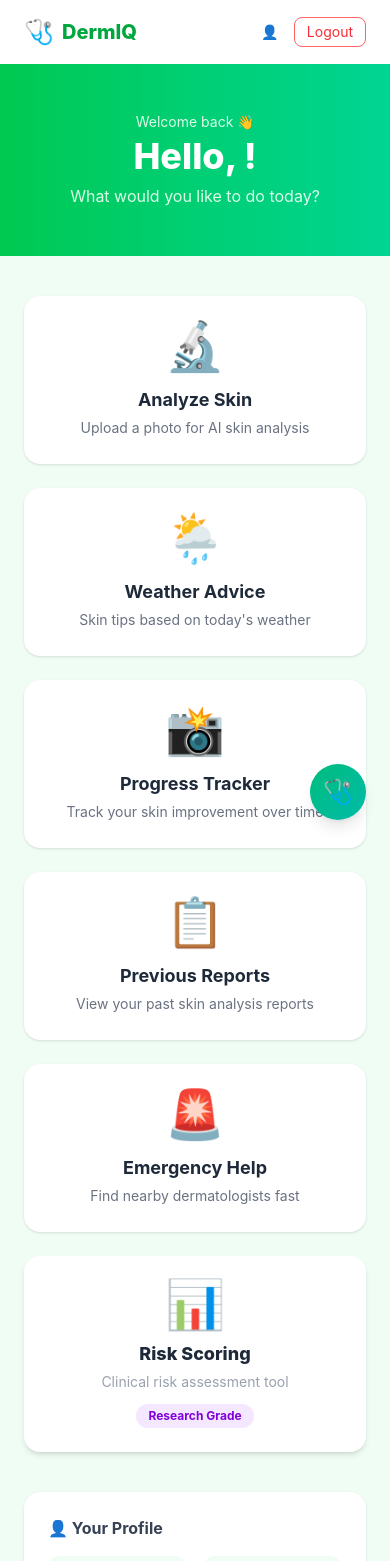
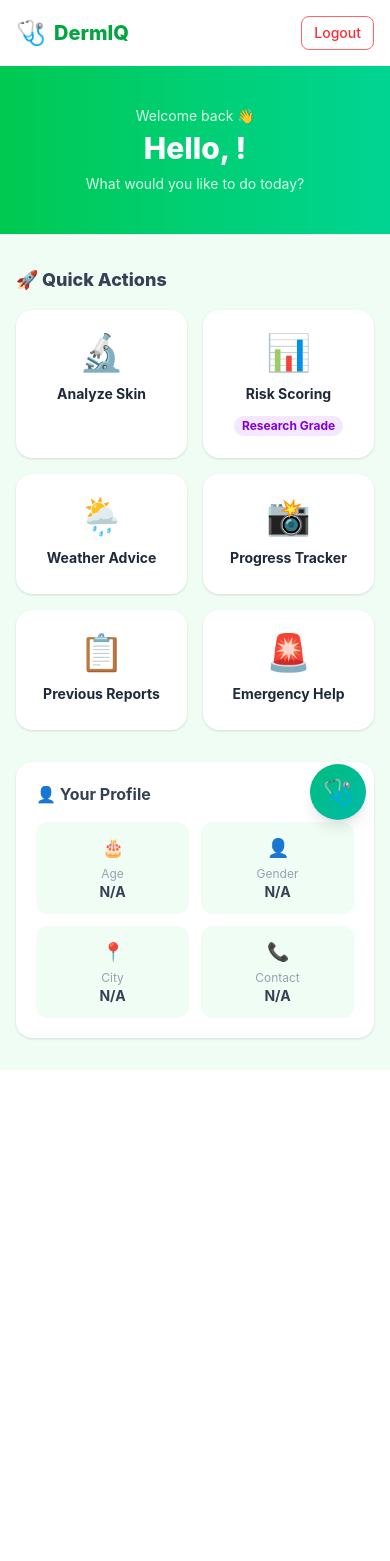
Before and after one commit to TanyaG18-star/dermiq, a React (Vite) app: page /dashboard in a window 390 px wide. Shown: the top 1561 px of the page. After the commit the page ends 1070 px from the top, so only its background shows below. Built offline with nearby package versions, Linux system fonts and the light colour scheme; sample sign-in values are in the browser's storage.

Commit message:
Fixed: duplicate reports bug, logout confirmation, dashboard cards, mobile UI

```diff
--- a/src/pages/Dashboard.jsx
+++ b/src/pages/Dashboard.jsx
@@ -1,153 +1,189 @@
-import { useNavigate } from "react-router-dom";
-import { useEffect, useState } from "react";
+import { useNavigate } from 'react-router-dom'
+import { useEffect, useState } from 'react'
 
 function Dashboard() {
-  const navigate = useNavigate();
-  const [user, setUser] = useState(null);
+  const navigate = useNavigate()
+  const [user, setUser] = useState(null)
+  const [showLogoutConfirm, setShowLogoutConfirm] = useState(false)
 
   useEffect(() => {
-    const savedUser = JSON.parse(localStorage.getItem("dermiq_user"));
+    const savedUser = JSON.parse(localStorage.getItem('dermiq_user'))
     if (!savedUser) {
-      navigate("/login");
+      navigate('/login')
     } else {
-      setUser(savedUser);
+      setUser(savedUser)
     }
-  }, []);
+  }, [])
 
   const handleLogout = () => {
-    localStorage.removeItem("dermiq_loggedIn");
-    navigate("/login");
-  };
+    localStorage.removeItem('dermiq_loggedIn')
+    localStorage.removeItem('dermiq_loggedin')
+    navigate('/login')
+  }
+
+  const cards = [
+    {
+      icon: '🔬',
+      title: 'Analyze Skin',
+      desc: 'Upload a photo for AI skin analysis',
+      route: '/analyze',
+      hover: 'hover:border-green-400',
+      badge: null
+    },
+    {
+      icon: '📊',
+      title: 'Risk Scoring',
+      desc: 'Clinical symptom risk calculator',
+      route: '/risk',
+      hover: 'hover:border-purple-400',
+      badge: 'Research Grade'
+    },
+    {
+      icon: '🌦️',
+      title: 'Weather Advice',
+      desc: 'Skin tips based on today\'s weather',
+      route: '/weather',
+      hover: 'hover:border-yellow-400',
+      badge: null
+    },
+    {
+      icon: '📸',
+      title: 'Progress Tracker',
+      desc: 'Track your skin improvement over time',
+      route: '/progress',
+      hover: 'hover:border-blue-400',
+      badge: null
+    },
+    {
+      icon: '📋',
+      title: 'Previous Reports',
+      desc: 'View your past skin analysis reports',
+      route: '/reports',
+      hover: 'hover:border-teal-400',
+      badge: null
+    },
+    {
+      icon: '🚨',
+      title: 'Emergency Help',
+      desc: 'Find nearby dermatologists fast',
+      route: '/emergency',
+      hover: 'hover:border-red-400',
+      badge: null
+    },
+  ]
 
   return (
     <div className="min-h-screen bg-green-50">
+
+      {/* LOGOUT CONFIRMATION MODAL */}
+      {showLogoutConfirm && (
+        <div className="fixed inset-0 bg-black/50 flex items-center justify-center z-50 px-4">
+          <div className="bg-white rounded-2xl p-8 max-w-sm w-full shadow-2xl text-center">
+            <div className="text-5xl mb-4">👋</div>
+            <h3 className="text-xl font-extrabold text-gray-800 mb-2">
+              Logging Out?
+            </h3>
+            <p className="text-gray-500 text-sm mb-6">
+              Are you sure you want to logout from DermIQ?
+            </p>
+            <div className="flex gap-3">
+              <button
+                onClick={() => setShowLogoutConfirm(false)}
+                className="flex-1 border-2 border-gray-300 text-gray-600 py-3 rounded-xl font-bold hover:bg-gray-50 transition">
+                Cancel
+              </button>
+              <button
+                onClick={handleLogout}
+                className="flex-1 bg-red-500 text-white py-3 rounded-xl font-bold hover:bg-red-600 transition">
+                Yes, Logout
+              </button>
+            </div>
+          </div>
+        </div>
+      )}
+
       {/* NAVBAR */}
-      <div className="bg-white shadow-sm px-6 py-4 flex justify-between items-center">
+      <div className="bg-white shadow-sm px-4 md:px-6 py-4 flex justify-between items-center">
         <div className="flex items-center gap-2">
           <span className="text-2xl">🩺</span>
           <span className="text-xl font-extrabold text-green-600">DermIQ</span>
         </div>
-        <div className="flex items-center gap-4">
-          <span className="text-gray-600 text-sm">👤 {user?.fullName}</span>
+        <div className="flex items-center gap-2 md:gap-4">
+          <span className="text-gray-600 text-sm hidden md:block">
+            👤 {user?.fullName}
+          </span>
           <button
-            onClick={handleLogout}
-            className="text-sm text-red-500 border border-red-400 px-3 py-1 rounded-lg hover:bg-red-50"
-          >
+            onClick={() => setShowLogoutConfirm(true)}
+            className="text-sm text-red-500 border border-red-400 px-3 py-1.5 rounded-lg hover:bg-red-50 transition font-medium">
             Logout
           </button>
         </div>
       </div>
 
       {/* HERO */}
-      <div className="bg-gradient-to-r from-green-500 to-emerald-400 text-white px-6 py-12 text-center">
+      <div className="bg-gradient-to-r from-green-500 to-emerald-400 text-white px-4 md:px-6 py-10 md:py-12 text-center">
         <p className="text-green-100 text-sm mb-1">Welcome back 👋</p>
-        <h1 className="text-4xl font-extrabold mb-2">
-          Hello, {user?.fullName?.split(" ")[0]}!
+        <h1 className="text-3xl md:text-4xl font-extrabold mb-2">
+          Hello, {user?.fullName?.split(' ')[0]}!
         </h1>
-        <p className="text-green-100">What would you like to do today?</p>
+        <p className="text-green-100 text-sm md:text-base">
+          What would you like to do today?
+        </p>
       </div>
 
-      {/* CARDS */}
-      <div className="max-w-4xl mx-auto px-6 py-10 grid grid-cols-1 md:grid-cols-3 gap-6">
-        <div
-          onClick={() => navigate("/analyze")}
-          className="bg-white rounded-2xl p-6 shadow-sm hover:shadow-md cursor-pointer border-2 border-transparent hover:border-green-400 transition text-center"
-        >
-          <div className="text-5xl mb-4">🔬</div>
-          <h3 className="text-lg font-bold text-gray-800 mb-1">Analyze Skin</h3>
-          <p className="text-gray-500 text-sm">
-            Upload a photo for AI skin analysis
-          </p>
+      {/* FEATURE CARDS */}
+      <div className="max-w-4xl mx-auto px-4 md:px-6 py-8 md:py-10">
+        <h2 className="text-lg font-extrabold text-gray-700 mb-4">
+          🚀 Quick Actions
+        </h2>
+        <div className="grid grid-cols-2 md:grid-cols-3 gap-4 mb-8">
+          {cards.map((card, i) => (
+            <div
+              key={i}
+              onClick={() => navigate(card.route)}
+              className={`bg-white rounded-2xl p-5 shadow-sm cursor-pointer border-2 border-transparent ${card.hover} transition-all duration-200 hover:shadow-md text-center group`}>
+              <div className="text-4xl md:text-5xl mb-3 group-hover:scale-110 transition-transform duration-200">
+                {card.icon}
+              </div>
+              <h3 className="text-sm md:text-base font-bold text-gray-800 mb-1">
+                {card.title}
+              </h3>
+              <p className="text-gray-400 text-xs hidden md:block">
+                {card.desc}
+              </p>
+              {card.badge && (
+                <span className="mt-2 inline-block bg-purple-100 text-purple-700 text-xs font-bold px-2 py-0.5 rounded-full">
+                  {card.badge}
+                </span>
+              )}
+            </div>
+          ))}
         </div>
 
-        <div
-          onClick={() => navigate("/weather")}
-          className="bg-white rounded-2xl p-6 shadow-sm hover:shadow-md cursor-pointer border-2 border-transparent hover:border-yellow-400 transition text-center"
-        >
-          <div className="text-5xl mb-4">🌦️</div>
-          <h3 className="text-lg font-bold text-gray-800 mb-1">
-            Weather Advice
-          </h3>
-          <p className="text-gray-500 text-sm">
-            Skin tips based on today's weather
-          </p>
-        </div>
-
-        <div
-          onClick={() => navigate("/progress")}
-          className="bg-white rounded-2xl p-6 shadow-sm hover:shadow-md cursor-pointer border-2 border-transparent hover:border-purple-400 transition text-center"
-        >
-          <div className="text-5xl mb-4">📸</div>
-          <h3 className="text-lg font-bold text-gray-800 mb-1">
-            Progress Tracker
-          </h3>
-          <p className="text-gray-500 text-sm">
-            Track your skin improvement over time
-          </p>
-        </div>
-
-        <div
-          onClick={() => navigate("/reports")}
-          className="bg-white rounded-2xl p-6 shadow-sm hover:shadow-md cursor-pointer border-2 border-transparent hover:border-blue-400 transition text-center"
-        >
-          <div className="text-5xl mb-4">📋</div>
-          <h3 className="text-lg font-bold text-gray-800 mb-1">
-            Previous Reports
-          </h3>
-          <p className="text-gray-500 text-sm">
-            View your past skin analysis reports
-          </p>
-        </div>
-
-        <div
-          onClick={() => navigate("/emergency")}
-          className="bg-white rounded-2xl p-6 shadow-sm hover:shadow-md cursor-pointer border-2 border-transparent hover:border-red-400 transition text-center"
-        >
-          <div className="text-5xl mb-4">🚨</div>
-          <h3 className="text-lg font-bold text-gray-800 mb-1">
-            Emergency Help
-          </h3>
-          <p className="text-gray-500 text-sm">
-            Find nearby dermatologists fast
-          </p>
-        </div>
-
-        <div
-          onClick={() => navigate("/risk")}
-          className="bg-white rounded-2xl shadow-md p-6 flex flex-col items-center cursor-pointer hover:shadow-xl hover:scale-105 transition-all duration-200"
-        >
-          <span className="text-5xl mb-3">📊</span>
-          <p className="font-extrabold text-gray-800 text-lg">Risk Scoring</p>
-          <p className="text-gray-400 text-sm text-center mt-1">
-            Clinical risk assessment tool
-          </p>
-          <span className="mt-3 bg-purple-100 text-purple-700 text-xs font-bold px-3 py-1 rounded-full">
-            Research Grade
-          </span>
-        </div>
-      </div>
-
-      {/* USER INFO CARD */}
-      <div className="max-w-4xl mx-auto px-6 pb-10">
-        <div className="bg-white rounded-2xl p-6 shadow-sm">
+        {/* USER PROFILE CARD */}
+        <div className="bg-white rounded-2xl p-5 md:p-6 shadow-sm">
           <h3 className="font-bold text-gray-700 mb-4">👤 Your Profile</h3>
-          <div className="grid grid-cols-2 md:grid-cols-4 gap-4 text-center">
+          <div className="grid grid-cols-2 md:grid-cols-4 gap-3">
             {[
-              { label: "Age", value: user?.age },
-              { label: "Gender", value: user?.gender },
-              { label: "City", value: user?.city },
-              { label: "Contact", value: user?.contact },
+              { label: 'Age', value: user?.age, icon: '🎂' },
+              { label: 'Gender', value: user?.gender, icon: '👤' },
+              { label: 'City', value: user?.city, icon: '📍' },
+              { label: 'Contact', value: user?.contact, icon: '📞' },
             ].map((item, i) => (
-              <div key={i} className="bg-green-50 rounded-xl p-3">
+              <div key={i} className="bg-green-50 rounded-xl p-3 text-center">
+                <p className="text-lg mb-1">{item.icon}</p>
                 <p className="text-xs text-gray-400">{item.label}</p>
-                <p className="font-bold text-gray-700">{item.value}</p>
+                <p className="font-bold text-gray-700 text-sm truncate">
+                  {item.value || 'N/A'}
+                </p>
               </div>
             ))}
           </div>
         </div>
+
       </div>
     </div>
-  );
+  )
 }
 
-export default Dashboard;
+export default Dashboard
--- a/src/pages/Registration.jsx
+++ b/src/pages/Registration.jsx
@@ -31,7 +31,7 @@ function Registration() {
     setStep(2)
   }
 
-  const handleSubmit = async (e) => {
+   const handleSubmit = async (e) => {
     e.preventDefault()
 
     if (passwordErrors.length > 0) {
@@ -49,7 +49,25 @@ function Registration() {
         alert(result.message)
       }
     } catch (error) {
-      alert('Server error! Make sure backend is running.')
+      // ── FALLBACK: backend is down — save to localStorage ──
+      const existing = JSON.parse(localStorage.getItem('dermiq_user') || 'null')
+      if (existing && existing.email === formData.email) {
+        alert('⚠️ This email is already registered!')
+        return
+      }
+      const localUser = {
+        id: Date.now(),
+        fullName: formData.fullName,
+        age: formData.age,
+        gender: formData.gender,
+        contact: formData.contact,
+        email: formData.email,
+        city: formData.city,
+        password: formData.password
+      }
+      localStorage.setItem('dermiq_user', JSON.stringify(localUser))
+      alert('Registration Successful! 🎉 (Offline mode)')
+      navigate('/login')
     }
   }
 
```
Also changed, not shown: src/pages/Result.jsx (+39 -33 lines).
